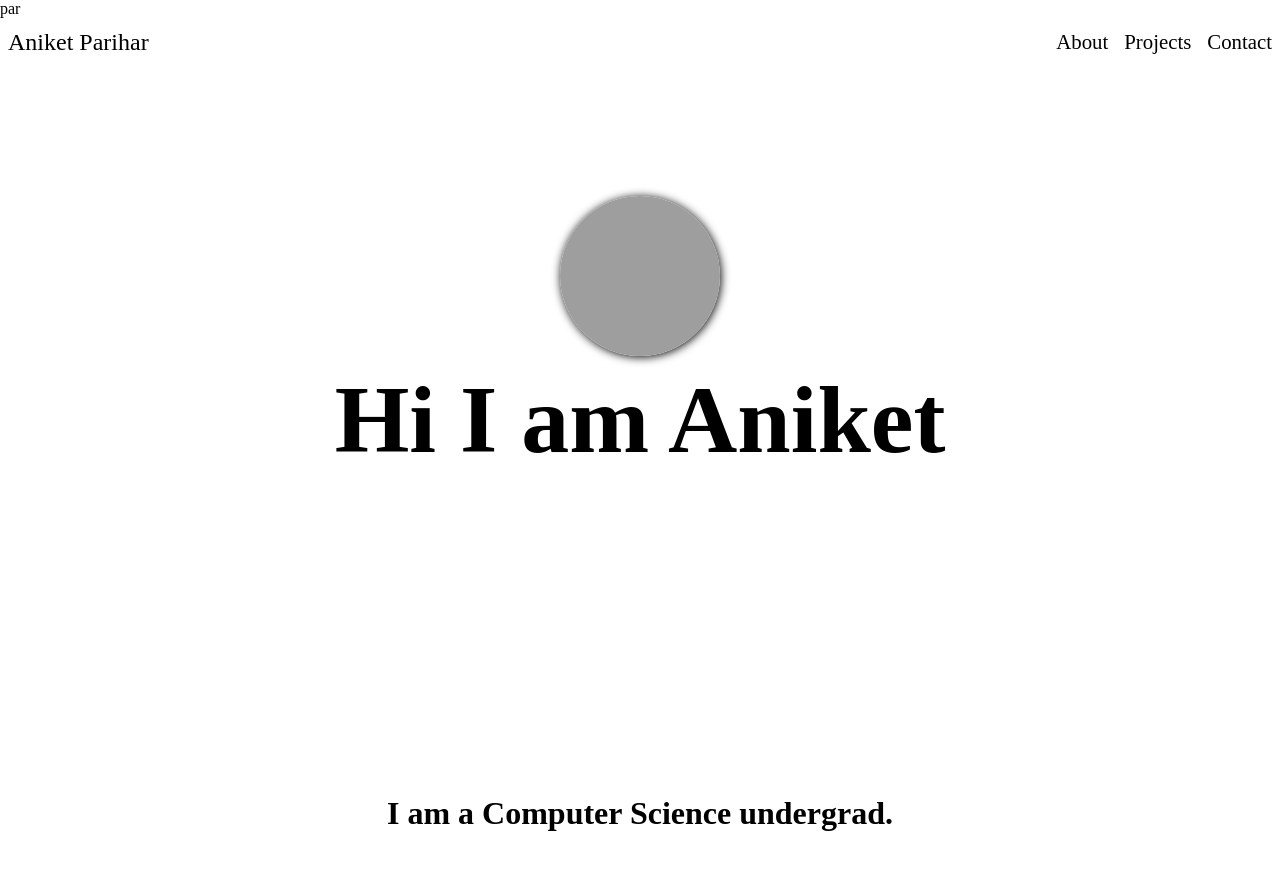
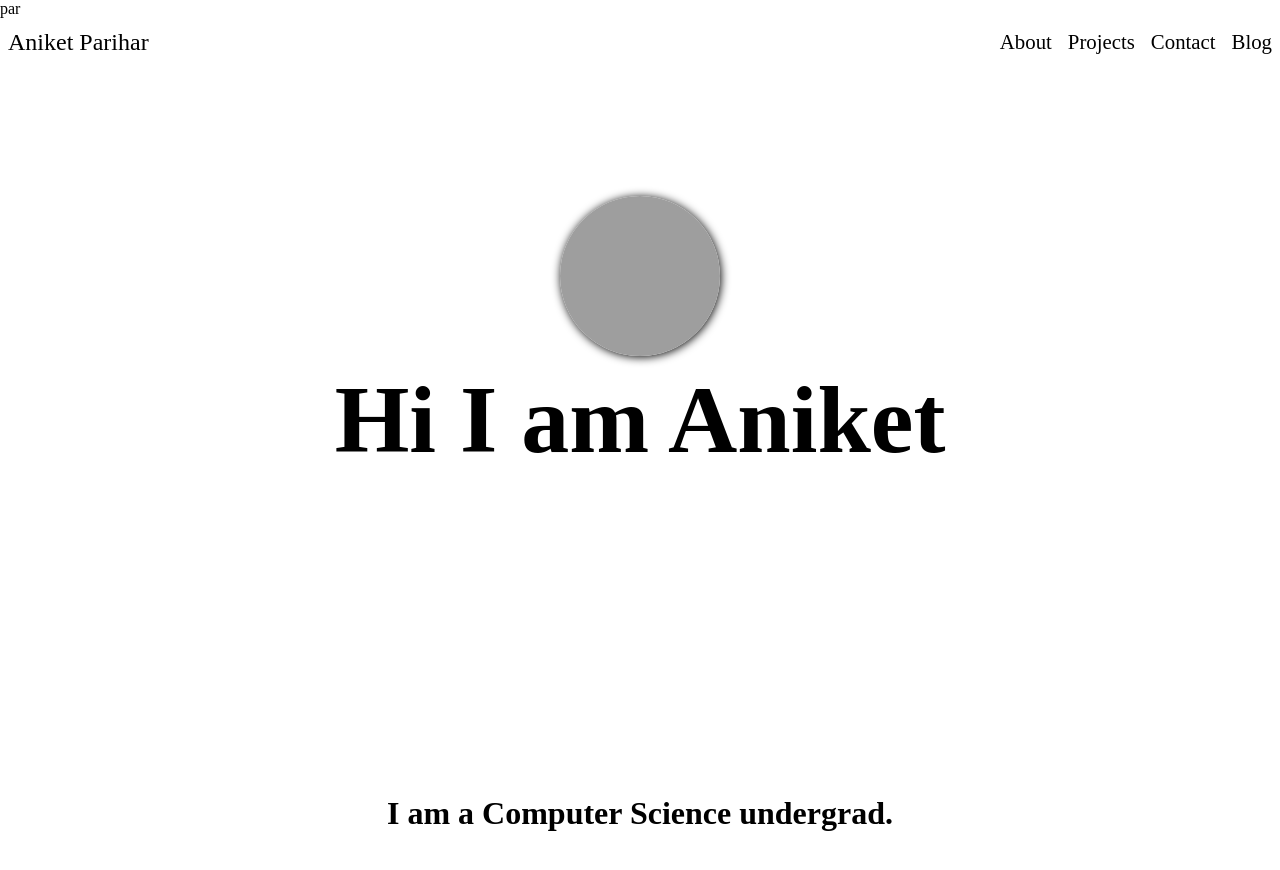
Before and after one commit to aniketxparihar/Personal-Portfolio_website, a plain HTML site: page about.html in a window 1280 px wide. Shown: the top 870 px of the page. Drawn offline with nearby package versions, Linux system fonts and the light colour scheme; grey boxes are pictures that could not be loaded; a script that the page names is missing.

Commit message:
Update about.html

```diff
--- a/about.html
+++ b/about.html
@@ -38,6 +38,9 @@ par<!DOCTYPE html>
             </li>
             <li>
                 <a id="toggleopt" href="#contacts-section">Contact</a>
+            </li>
+            <li>
+                <a id="toggleopt"  href="#about-section">Blog</a>
             </li>
 
         </nav>
```
